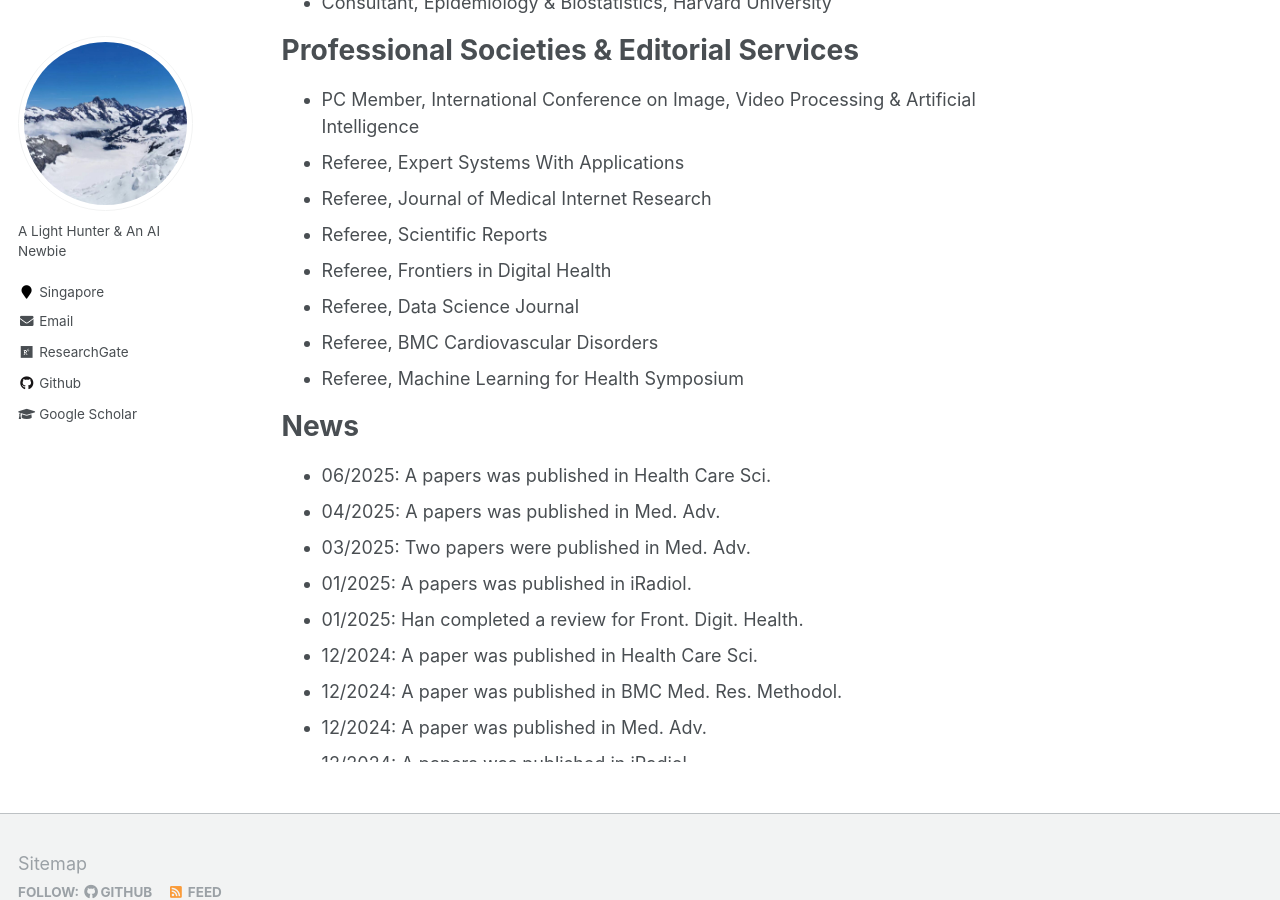
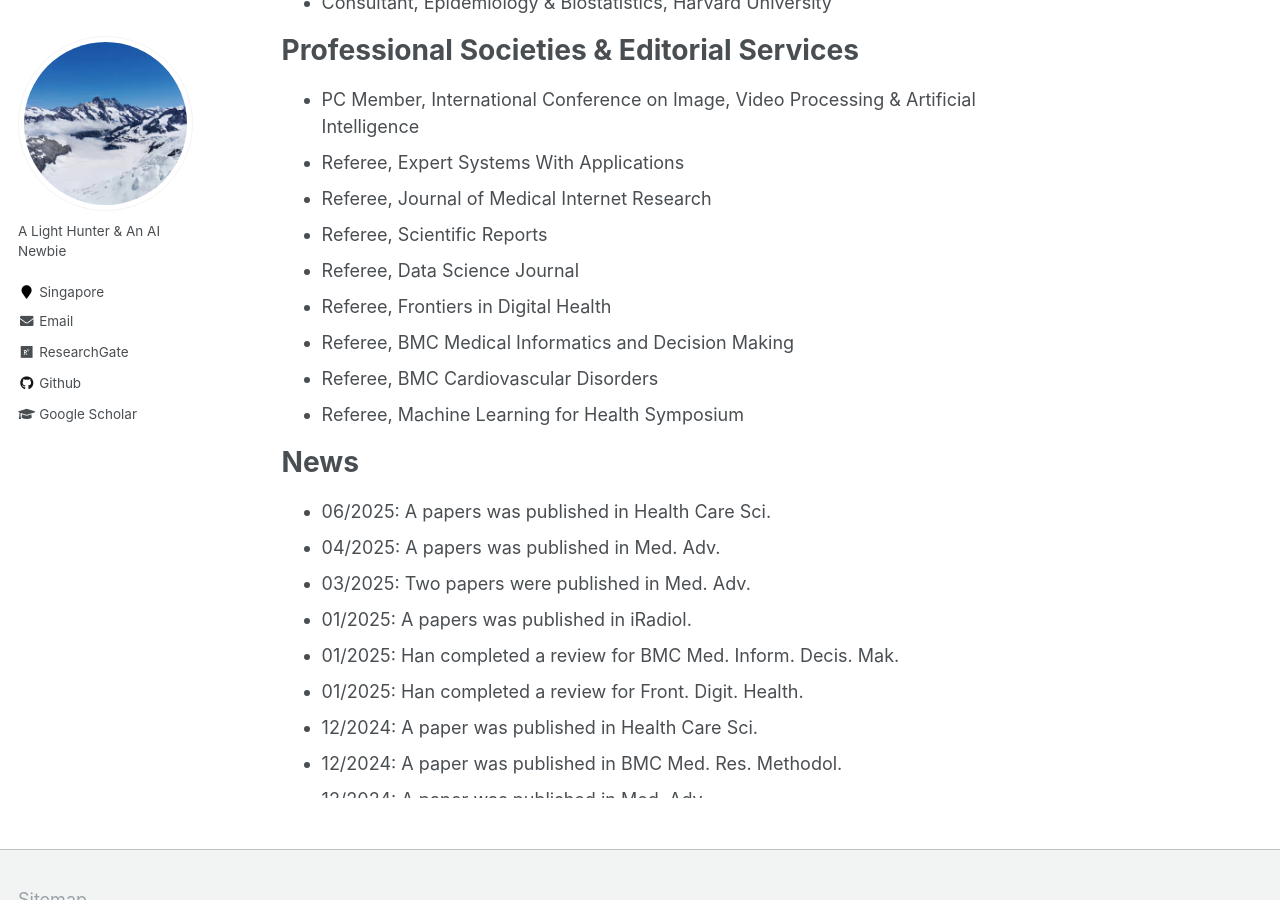
Before and after one commit to Han-Yuan-Med/Han-Yuan-Med.github.io, a Jekyll site: the page built from _pages/about.md, in a window 1280 px wide and 900 px high, scrolled down 905 px. Built offline with Jekyll 4.4.1, drawn with Linux system fonts in a browser that asks for light colours.

Commit message:
Update about.md

```diff
--- a/_pages/about.md
+++ b/_pages/about.md
@@ -26,8 +26,9 @@ Thank you for visiting my academic website. I invite you to explore the [publica
 * Referee, Expert Systems With Applications
 * Referee, Journal of Medical Internet Research
 * Referee, Scientific Reports
+* Referee, Data Science Journal
 * Referee, Frontiers in Digital Health
-* Referee, Data Science Journal
+* Referee, BMC Medical Informatics and Decision Making
 * Referee, BMC Cardiovascular Disorders
 * Referee, Machine Learning for Health Symposium
 
@@ -37,11 +38,12 @@ Thank you for visiting my academic website. I invite you to explore the [publica
   <li>04/2025: A papers was published in Med. Adv.</li>
   <li>03/2025: Two papers were published in Med. Adv.</li>
   <li>01/2025: A papers was published in iRadiol.</li>
+  <li>01/2025: Han completed a review for BMC Med. Inform. Decis. Mak.</li>
   <li>01/2025: Han completed a review for Front. Digit. Health.</li>
   <li>12/2024: A paper was published in Health Care Sci.</li>
   <li>12/2024: A paper was published in BMC Med. Res. Methodol.</li>
   <li>12/2024: A paper was published in Med. Adv.</li>
-  <li>12/2024: A papers was published in iRadiol.</li>
+  <li>12/2024: A paper was published in iRadiol.</li>
   <li>12/2024: Han completed a review for BMC Cardiovasc. Disord.</li>
   <li>11/2024: Han completed a review for Sci. Rep.</li>
   <li>11/2024: Han completed a review for J. Med. Internet Res.</li>
```
